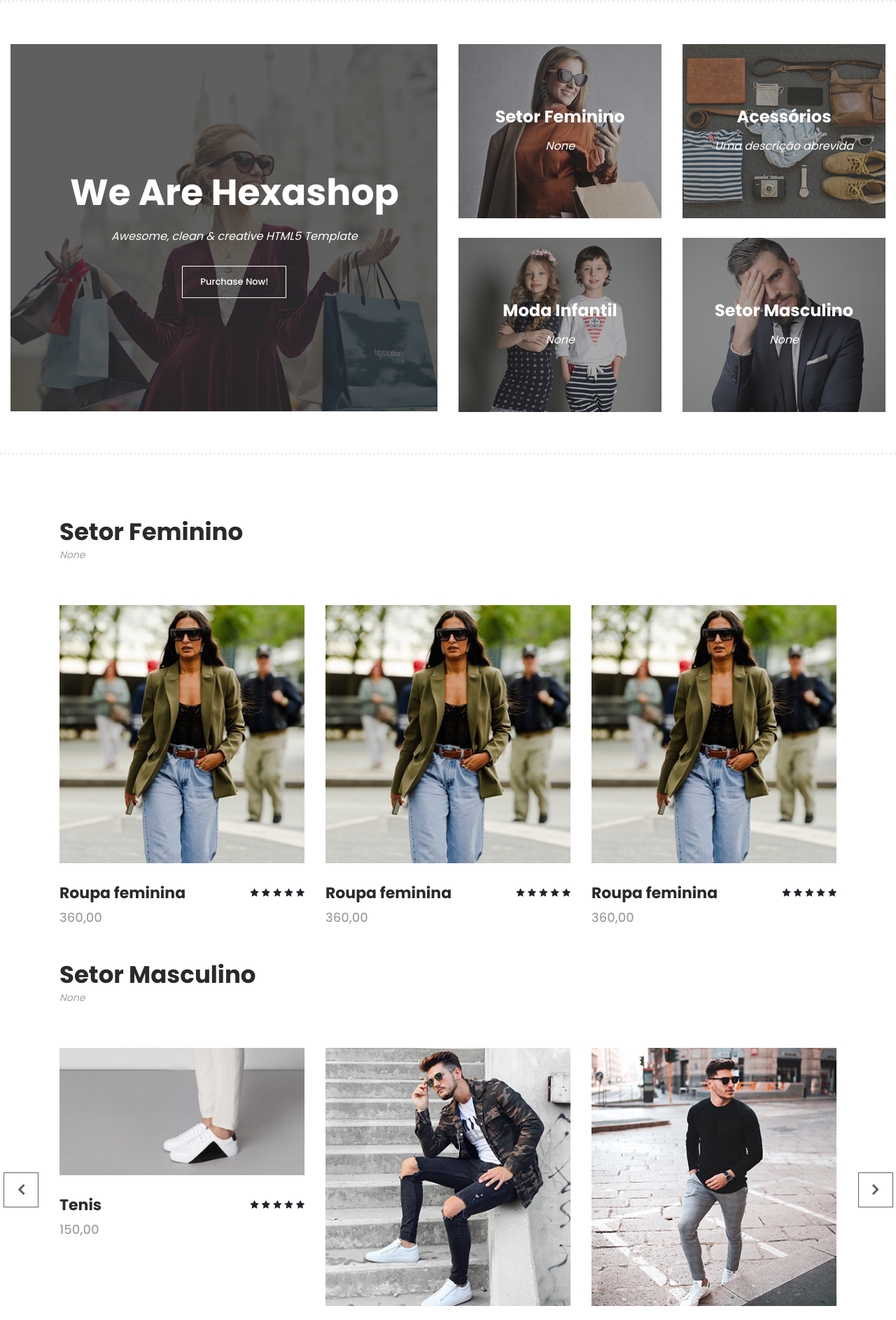
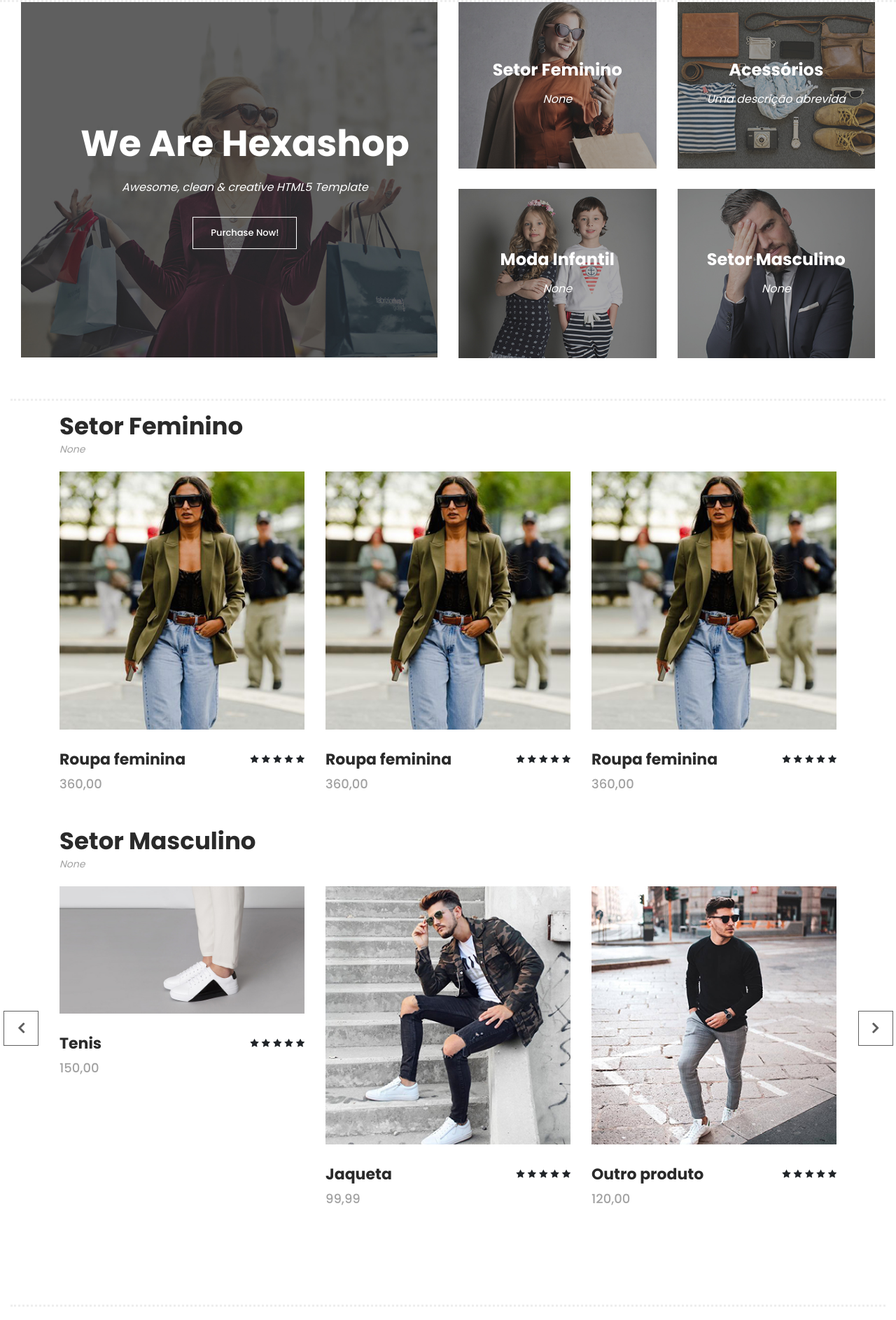
Before and after one commit to AllanSBorges/E-commerce, a Django app: page / in a window 1280 px wide. Shown: the part 97-1984 px from the top of the page at 70% size. Run offline with Django 4.2, Linux system fonts and the light colour scheme; data comes from the database, SQL or seed files in the repository; both versions use the stored data as it was after the commit; some libraries are stand-ins or nearby versions.

Commit message:
Feat: Ajustes no front-end da página principal.

```diff
--- a/ecommerce/core/templates/alterar.html
+++ b/ecommerce/core/templates/alterar.html
@@ -12,7 +12,7 @@
           <!-- Conteúdo centralizado aqui -->
           {% if user.is_authenticated %}
 
-          <h2 class="container">Alterar Senha</h2>
+          <h2 class="container pb-2">Alterar Senha</h2>
           <div class="container">
 
               <form method="POST" action="{% url 'alterar_senha/' %}">
@@ -27,7 +27,10 @@
                 <div class='loginform'>
                     <label for='senha2'>Confirmação: </label> <input type='password' id='senha2' name='senha2'>
                   </div class='loginform'>
+                </div>
+                <div class="loginform pt-2">
                   <input type='submit' class="btn btn-dark" value='Alterar senha'>
+                </div>
               </form>
             </div>
 
--- a/ecommerce/core/templates/base.html
+++ b/ecommerce/core/templates/base.html
@@ -142,10 +142,11 @@ https://templatemo.com/tm-571-hexashop
     </section>
 {% endif %}
 
-
+    <div class="container-fluid">
     {% block content %}
 
     {% endblock content %}
+    </div>
 
         <!-- ***** Footer Start ***** -->
         <footer>
--- a/ecommerce/core/templates/index.html
+++ b/ecommerce/core/templates/index.html
@@ -5,7 +5,7 @@
 {% block content %}
 
     <!-- ***** Main Banner Area Start ***** -->
-    <div class="main-banner" id="top">
+    <div class="main-banner pt-5 mt-5" id="top">
         <div class="container-fluid">
             <div class="row">
                 <div class="col-lg-6">
@@ -58,20 +58,20 @@
 
     <!-- ***** Men Area Starts ***** -->
 
-        <section class="section" id="men">
+        <section class="section pt-3" id="men">
             {% for categoria, produtos_da_categoria in lista %}
             <div class="container">
                 <div class="row">
                     <div class="col-lg-6">
-                        <div class="section-heading">
+                        <div class="section-heading mb-3">
                             <h2>{{ categoria.category_name }}</h2>
                             <span>{{ categoria.category_breve }}</span>
                         </div>
                     </div>
                 </div>
-            </div>
-            <div class="container">
-                <div class="row">
+
+
+                <div class="row pt-1">
                     <div class="col-lg-12">
 
                         <div class="men-item-carousel">
```
Also changed, not shown: ecommerce/db.sqlite3.
